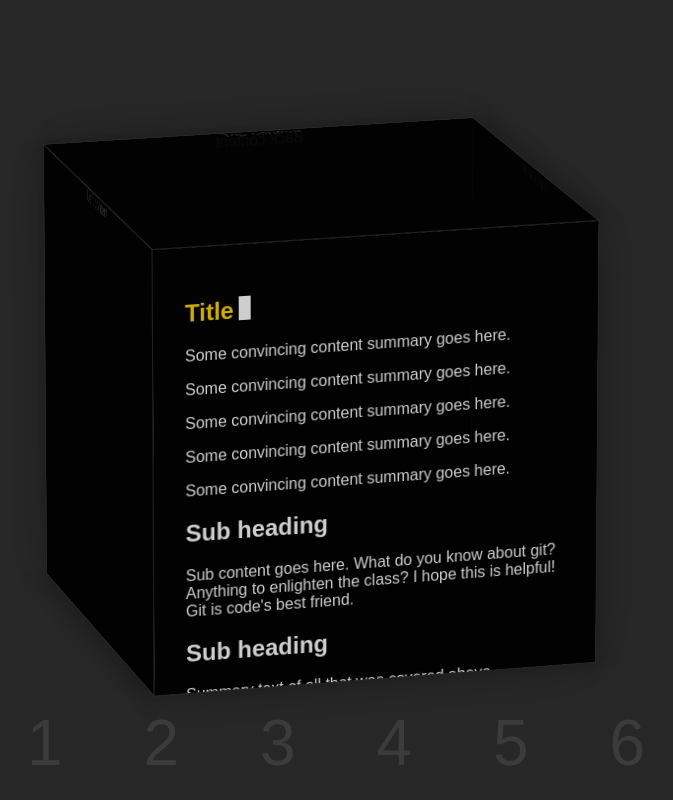
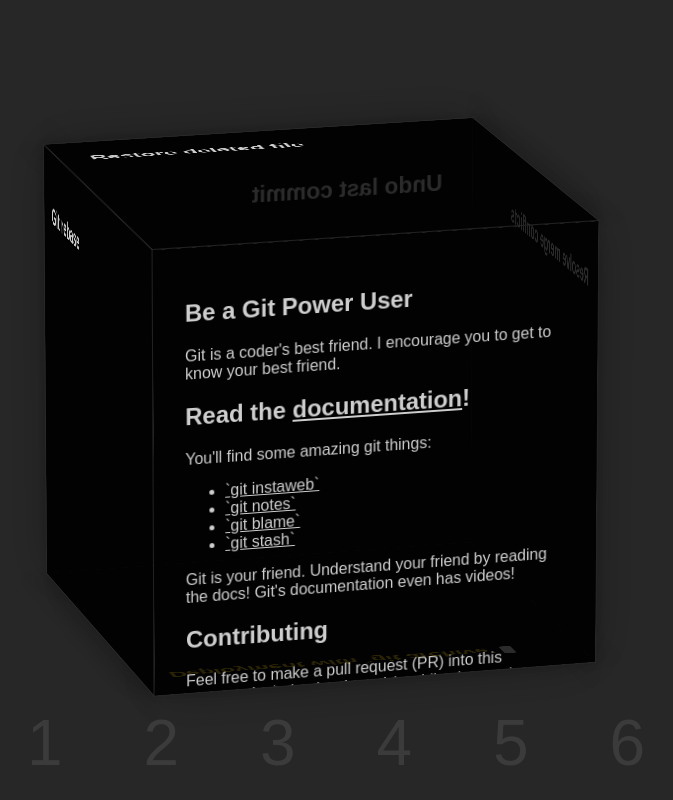
Before and after one commit to spenweb/gitcube, a React (Create React App) app: page / in a window 1280 px wide. Shown: the whole page, without its empty margins (324-997 px from the left). Built offline with nearby package versions, Linux system fonts and the light colour scheme.

Commit message:
Added content headers and slide

```diff
--- a/src/App.scss
+++ b/src/App.scss
@@ -34,7 +34,7 @@ $cubeDepth: $cubeHeight;
 }
 
 .face {
-  overflow: hidden;
+  overflow: auto;
   position: absolute;
   border: 1px solid #292929;
   background: black;
@@ -107,7 +107,7 @@ $cubeDepth: $cubeHeight;
 .content {
   padding: 2em;
   text-align: left;
-  height: 100%;
+  height: $cubeWidth;
   overflow: auto;
 
   *:focus {
@@ -117,7 +117,8 @@ $cubeDepth: $cubeHeight;
 
   h1:focus::after,
   h2:focus::after,
-  h3:focus::after {
+  h3:focus::after,
+  a:focus::after {
     content: "";
     position: absolute;
     width: 0.5em;
--- a/src/components/faces/back.tsx
+++ b/src/components/faces/back.tsx
@@ -1,10 +1,14 @@
 import React, { FC } from "react";
+import { makeIdx } from "../../helpers";
+import Content from "../content";
 import Face from "../face";
 
 const Back: FC<{ selected: boolean }> = ({ selected }) => {
   return (
     <Face side="back" selected={selected}>
-      Back content
+      <Content>
+        <h2 tabIndex={makeIdx()}>Undo last commit</h2>
+      </Content>
     </Face>
   );
 };
--- a/src/components/faces/bottom.tsx
+++ b/src/components/faces/bottom.tsx
@@ -1,10 +1,14 @@
 import React, { FC } from "react";
+import { makeIdx } from "../../helpers";
+import Content from "../content";
 import Face from "../face";
 
 const Bottom: FC<{ selected: boolean }> = ({ selected }) => {
   return (
     <Face side="bottom" selected={selected}>
-      Bottom content
+      <Content>
+        <h2 tabIndex={makeIdx()}>Deployment with `git archive`</h2>
+      </Content>
     </Face>
   );
 };
--- a/src/components/faces/front.tsx
+++ b/src/components/faces/front.tsx
@@ -1,35 +1,59 @@
 import React, { FC } from "react";
+import { makeIdx } from "../../helpers";
 import Content from "../content";
 import Face from "../face";
-
-let index = 0;
-const makeIdx = (): number => {
-  return index++;
-};
 
 const Front: FC<{ selected: boolean }> = ({ selected }) => {
   return (
     <Face side="front" selected={selected}>
       <Content>
-        <h1 tabIndex={makeIdx()}>Title</h1>
-        <p>Some convincing content summary goes here.</p>
-        <p>Some convincing content summary goes here.</p>
-        <p>Some convincing content summary goes here.</p>
-        <p>Some convincing content summary goes here.</p>
-        <p>Some convincing content summary goes here.</p>
-        <h2 tabIndex={makeIdx()}>Sub heading</h2>
+        <h2 tabIndex={makeIdx()}>Be a Git Power User</h2>
         <p>
-          Sub content goes here. What do you know about git? Anything to
-          enlighten the class? I hope this is helpful! Git is code's best
+          Git is a coder's best friend. I encourage you to get to know your best
           friend.
         </p>
-        <h2 tabIndex={makeIdx()}>Sub heading</h2>
+        <h2 tabIndex={makeIdx()}>
+          Read the{" "}
+          <a href="https://git-scm.com/doc" target="_blank">
+            documentation
+          </a>
+          !
+        </h2>
+        <p>You'll find some amazing git things:</p>
+        <ul>
+          <li>
+            <a href="https://git-scm.com/docs/git-instaweb" target="_blank">
+              `git instaweb`
+            </a>
+          </li>
+          <li>
+            <a href="https://git-scm.com/docs/git-notes" target="_blank">
+              `git notes`
+            </a>
+          </li>
+          <li>
+            <a href="https://git-scm.com/docs/git-blame" target="_blank">
+              `git blame`
+            </a>
+          </li>
+          <li>
+            <a href="https://git-scm.com/docs/git-stash" target="_blank">
+              `git stash`
+            </a>
+          </li>
+        </ul>
         <p>
-          Summary text of all that was covered above. Summary text of all that
-          was covered above. Summary text of all that was covered above. Summary
-          text of all that was covered above. Summary text of all that was
-          covered above. Summary text of all that was covered above. Summary
-          text of all that was covered above.
+          Git is your friend. Understand your friend by reading the docs! Git's
+          documentation even has videos!
+        </p>
+        <h2 tabIndex={makeIdx()}>Contributing</h2>
+        <p>
+          Feel free to make a pull request (PR) into this presentation's (and
+          web app's) public git repository here:{" "}
+          <a href="https://github.com/spenweb/gitcube" target="_blank">
+            https://github.com/spenweb/gitcube
+          </a>
+          .
         </p>
       </Content>
     </Face>
--- a/src/components/faces/left.tsx
+++ b/src/components/faces/left.tsx
@@ -1,10 +1,14 @@
 import React, { FC } from "react";
+import { makeIdx } from "../../helpers";
+import Content from "../content";
 import Face from "../face";
 
 const Left: FC<{ selected: boolean }> = ({ selected }) => {
   return (
     <Face side="left" selected={selected}>
-      Left content
+      <Content>
+        <h2 tabIndex={makeIdx()}>Git rebase</h2>
+      </Content>
     </Face>
   );
 };
--- a/src/components/faces/right.tsx
+++ b/src/components/faces/right.tsx
@@ -1,10 +1,14 @@
 import React, { FC } from "react";
+import { makeIdx } from "../../helpers";
+import Content from "../content";
 import Face from "../face";
 
 const Right: FC<{ selected: boolean }> = ({ selected }) => {
   return (
     <Face side="right" selected={selected}>
-      Right content
+      <Content>
+        <h2 tabIndex={makeIdx()}>Resolve merge conflicts</h2>
+      </Content>
     </Face>
   );
 };
--- a/src/components/faces/top.tsx
+++ b/src/components/faces/top.tsx
@@ -1,10 +1,14 @@
 import React, { FC } from "react";
+import { makeIdx } from "../../helpers";
+import Content from "../content";
 import Face from "../face";
 
 const Top: FC<{ selected: boolean }> = ({ selected }) => {
   return (
     <Face side="top" selected={selected}>
-      Top content
+      <Content>
+        <h2 tabIndex={makeIdx()}>Restore deleted file</h2>
+      </Content>
     </Face>
   );
 };
--- /dev/null
+++ b/src/helpers.tsx
@@ -0,0 +1,4 @@
+let index = 0;
+export const makeIdx = (): number => {
+  return index++;
+};
```
Also changed, not shown: 1 other file (tests, documents, lock files or other folders).
